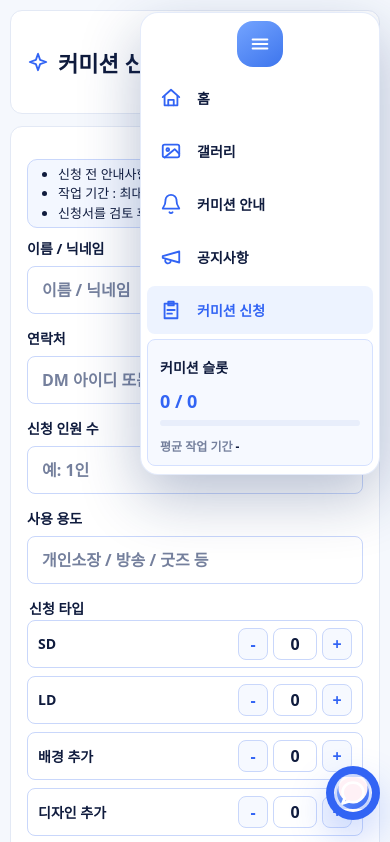
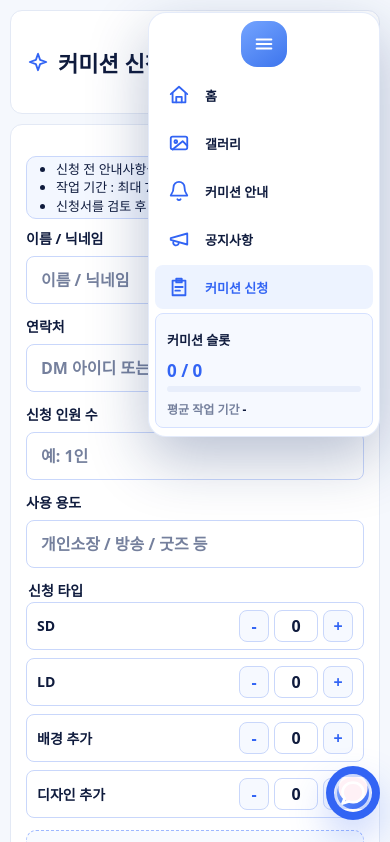
Before and after one commit to ninecommission/Ninecommission, a plain HTML site: page apply.html in a window 390 px wide. Both pictures are taken after a click on the button 350 px from the left and 43 px from the top of the page. Shown: the top 842 px of the page. Drawn offline with nearby package versions, Linux system fonts and the light colour scheme; no server answers.

Commit message:
Update website

```diff
--- a/apply.html
+++ b/apply.html
@@ -4,8 +4,8 @@
   <meta charset="UTF-8" />
   <meta name="viewport" content="width=device-width, initial-scale=1.0" />
   <title>커미션 신청 | NINE Commission</title>
-  <link rel="stylesheet" href="css/styles.css?v=20260715-request-code" />
-  <link rel="stylesheet" href="css/apply.css?v=20260716-mobile-notice-short" />
+  <link rel="stylesheet" href="css/styles.css?v=20260716-mobile-polish" />
+  <link rel="stylesheet" href="css/apply.css?v=20260716-mobile-polish" />
 </head>
 <body>
   <main class="layout">
--- a/css/apply.css
+++ b/css/apply.css
@@ -225,13 +225,13 @@
 
 @media (max-width: 760px) {
   .apply-form-panel {
-    padding: 16px;
+    padding: 15px;
   }
 
   .apply-notice-box {
-    gap: 3px;
-    margin-bottom: 10px;
-    padding: 6px 14px;
+    gap: 2px;
+    margin-bottom: 9px;
+    padding: 4px 13px;
   }
 
   .apply-notice-box li {
@@ -241,7 +241,7 @@
   }
 
   .commission-apply-form {
-    gap: 14px;
+    gap: 12px;
   }
 
   .commission-apply-form .form-status {
@@ -259,7 +259,7 @@
   .commission-apply-form input,
   .commission-apply-form select,
   .commission-apply-form textarea {
-    min-height: 48px;
+    min-height: 46px;
     font-size: 16px;
   }
 
@@ -270,7 +270,7 @@
   }
 
   .upload-box {
-    min-height: 116px;
-    padding: 16px;
+    min-height: 104px;
+    padding: 14px;
   }
 }
--- a/css/styles.css
+++ b/css/styles.css
@@ -769,14 +769,14 @@ a.commission-closed {
   }
 
   .layout {
-    gap: 12px;
+    gap: 10px;
     width: min(100% - 20px, 560px);
     margin: 10px auto;
   }
 
   .main-column,
   .side-column {
-    gap: 12px;
+    gap: 10px;
   }
 
   .side-column {
@@ -784,7 +784,7 @@ a.commission-closed {
   }
 
   .page-panel {
-    padding: 20px 16px;
+    padding: 18px 15px;
   }
 
   .unified-title-panel {
@@ -794,7 +794,7 @@ a.commission-closed {
   }
 
   .page-title h1 {
-    font-size: 24px;
+    font-size: 23px;
   }
 
   .profile-card,
@@ -854,7 +854,7 @@ a.commission-closed {
   }
 
   .profile-card:has(.side-menu).is-open {
-    width: min(240px, calc(100vw - 20px));
+    width: min(232px, calc(100vw - 20px));
     background: var(--panel);
     border: 1px solid rgba(38, 93, 214, 0.12);
     box-shadow: 0 22px 60px rgba(20, 48, 105, 0.3);
@@ -893,7 +893,7 @@ a.commission-closed {
   }
 
   .profile-card.is-open .mobile-sidebar-toggle {
-    margin-bottom: 7px;
+    margin-bottom: 6px;
   }
 
   .mobile-sidebar-toggle svg {
@@ -914,14 +914,14 @@ a.commission-closed {
   .profile-card:has(.side-menu) .side-menu {
     display: none;
     grid-template-columns: 1fr;
-    gap: 5px;
+    gap: 4px;
   }
 
   .profile-card:has(.side-menu) > .status-card {
     display: none;
     width: 100%;
-    margin-top: 5px;
-    padding: 10px 12px;
+    margin-top: 4px;
+    padding: 9px 11px;
     border-color: #d5e1ff;
     border-radius: 8px;
     background: #f6f9ff;
@@ -936,11 +936,16 @@ a.commission-closed {
   }
 
   .profile-card:has(.side-menu) > .status-card h2 {
-    font-size: 14px;
+    font-size: 13px;
   }
 
   .profile-card:has(.side-menu) > .status-card strong {
-    font-size: 18px;
+    margin-top: 6px;
+    font-size: 17px;
+  }
+
+  .profile-card:has(.side-menu) > .status-card .progress {
+    margin: 7px 0 8px;
   }
 
   .profile-card:has(.side-menu) > .status-card p {
@@ -951,9 +956,9 @@ a.commission-closed {
     display: grid;
     grid-template-columns: 28px 1fr;
     justify-content: initial;
-    min-height: 48px;
+    min-height: 44px;
     padding: 0 12px;
-    font-size: 14px;
+    font-size: 13px;
     white-space: nowrap;
   }
 
```
Also changed, not shown: css/index.css (+15 -7 lines), css/status.css (+13 -2 lines), gallery.html (+1 -1 lines), guide.html (+1 -1 lines), index.html (+2 -2 lines), notice.html (+1 -1 lines), status.html (+1 -1 lines).
